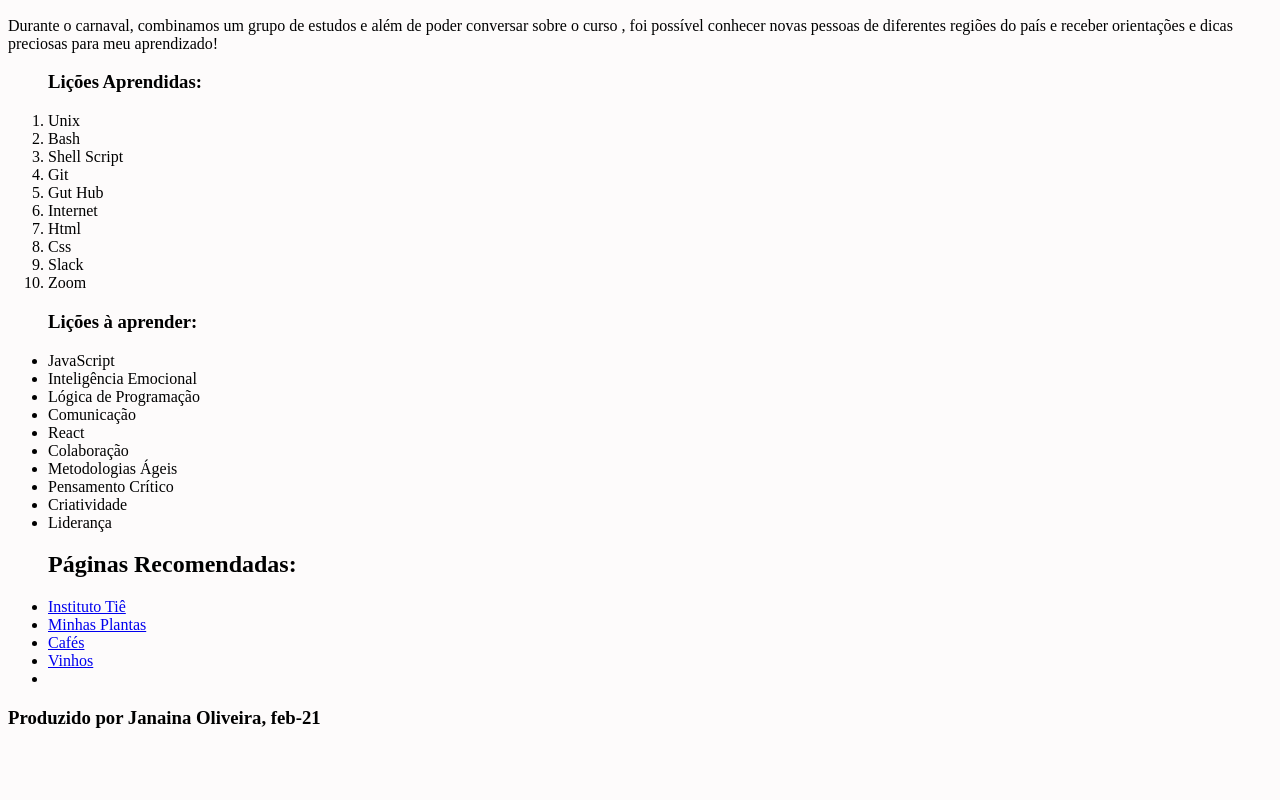
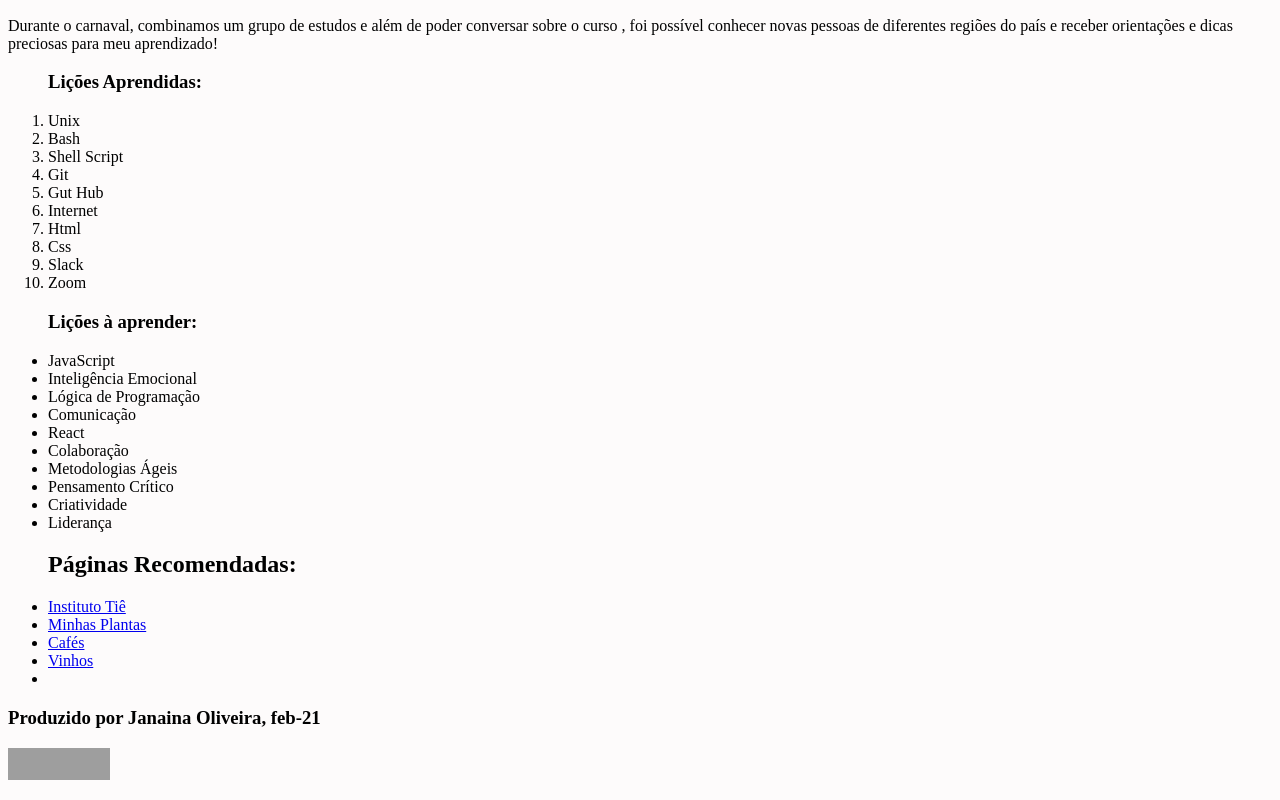
Before and after one commit to janaolive/introducao_html_css, a website: page index.html in a window 1280 px wide. Shown: the part 423-1223 px from the top of the page. Before the commit the page ends 1171 px from the top, so only its background shows below. Drawn offline with Linux system fonts and the light colour scheme; grey boxes are pictures that could not be loaded.

Commit message:
inclui validação semantica achecker

```diff
--- a/index.html
+++ b/index.html
@@ -57,6 +57,8 @@
   </ul>
   <footer id="rodape">
     <h3>Produzido por Janaina Oliveira, feb-21</h3>
+    <p><a href="https://achecker.ca/checker/index.php?uri=referer&gid=WCAG2-AA">
+      <img src="https://achecker.ca/images/icon_W2_aa.jpg" alt="WCAG 2.0 (Level AA)" height="32" width="102" /></a></p>
   </footer>
 </body>
 </html>
```
